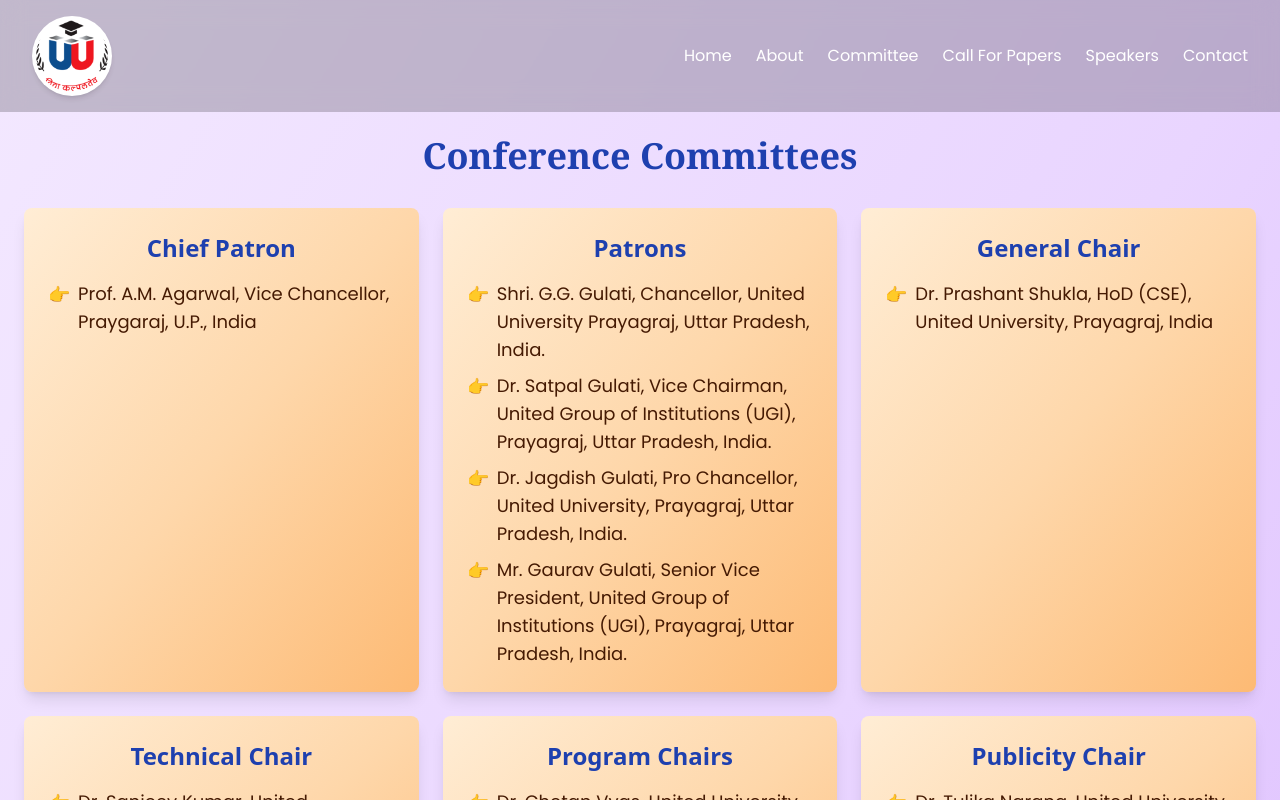
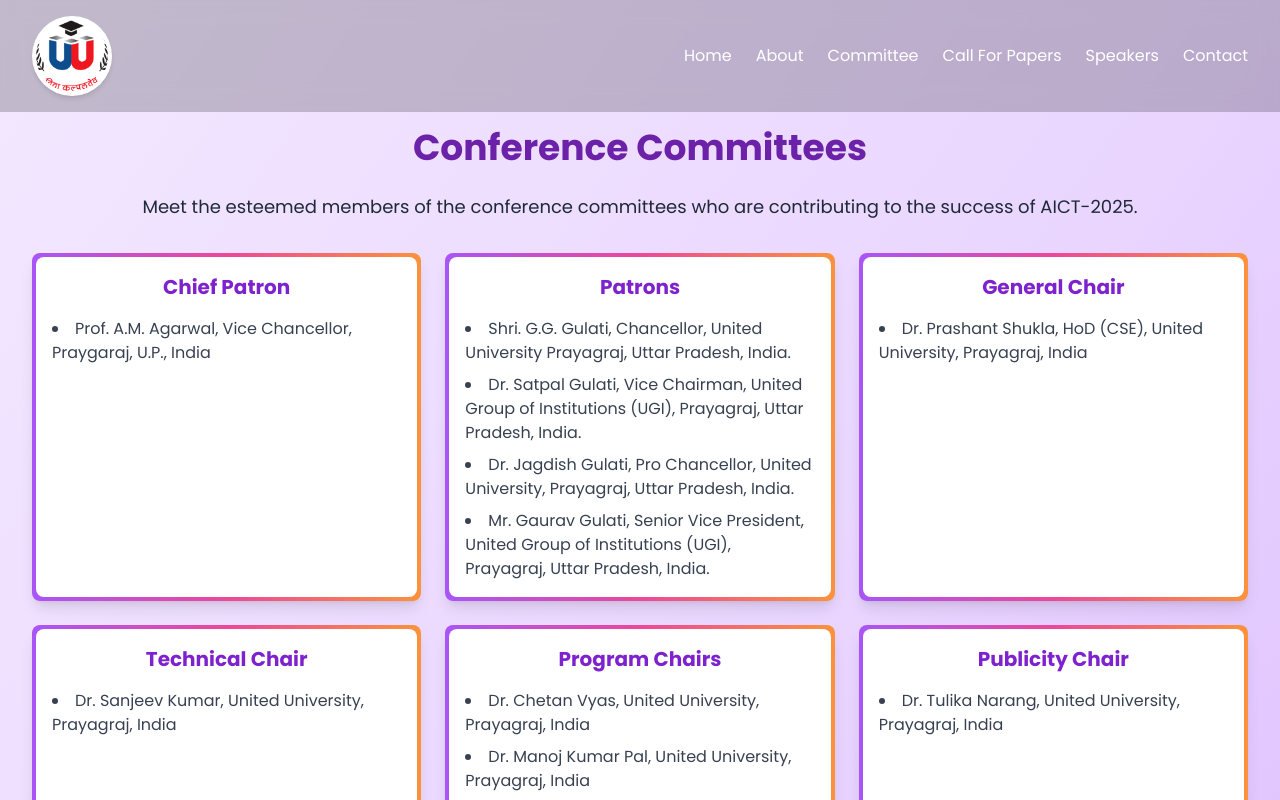
Before and after one commit to manishshukla00/conference, a React (Create React App) app: page /committee-member in a window 1280 px wide. Shown: the top 800 px of the page. Built offline with nearby package versions, Linux system fonts and the light colour scheme.

Commit message:
UI fixes

```diff
--- a/src/pages/About.jsx
+++ b/src/pages/About.jsx
@@ -15,31 +15,39 @@
           technology.
         </p>
 
+        {/* Cards Section */}
         <div className="grid grid-cols-1 md:grid-cols-2 gap-8">
           {/* Section 1 */}
-          <div className="bg-white rounded-lg shadow-lg p-6 flex flex-col items-center">
-            <h2 className="text-2xl font-bold text-purple-700 mb-4">
-              Our Mission
-            </h2>
-            <p className="text-gray-700 text-justify">
-              Our mission is to provide a platform for researchers and
-              professionals to present their innovative ideas and solutions to
-              real-world challenges in computing, communication, and technology.
-            </p>
+          <div className="bg-gradient-to-r from-purple-500 via-pink-500 to-orange-400 p-1 rounded-lg shadow-lg hover:scale-105 transition-transform">
+            <div className="bg-white rounded-lg p-6 flex flex-col items-center">
+              <h2 className="text-2xl font-bold text-purple-700 mb-4">
+                Our Mission
+              </h2>
+              <p className="text-gray-700 text-justify">
+                Our mission is to provide a platform for researchers and
+                professionals to present their innovative ideas and solutions to
+                real-world challenges in computing, communication, and
+                technology.
+              </p>
+            </div>
           </div>
 
           {/* Section 2 */}
-          <div className="bg-white rounded-lg shadow-lg p-6 flex flex-col items-center">
-            <h2 className="text-2xl font-bold text-purple-700 mb-4">
-              Our Vision
-            </h2>
-            <p className="text-gray-700 text-justify">
-              We envision a future where technology drives sustainable
-              development and innovation, creating a better world for everyone.
-            </p>
+          <div className="bg-gradient-to-r from-purple-500 via-pink-500 to-orange-400 p-1 rounded-lg shadow-lg hover:scale-105 transition-transform">
+            <div className="bg-white rounded-lg p-6 flex flex-col items-center">
+              <h2 className="text-2xl font-bold text-purple-700 mb-4">
+                Our Vision
+              </h2>
+              <p className="text-gray-700 text-justify mb-6">
+                We envision a future where technology drives sustainable
+                development and innovation, creating a better world for
+                everyone.
+              </p>
+            </div>
           </div>
         </div>
 
+        {/* Why Attend Section */}
         <div className="mt-12">
           <h2 className="text-3xl font-bold text-purple-800 mb-6 text-center">
             Why Attend ICICCT 2025?
--- a/src/pages/CommitteMember.jsx
+++ b/src/pages/CommitteMember.jsx
@@ -99,32 +99,36 @@
 
 const CommitteMember = () => {
   return (
-    <div className="p-6 bg-gradient-to-br from-purple-100 via-purple-200 to-purple-300">
-      <h1 className="text-4xl font-extrabold text-center mt-20 mb-8 pt-8 text-blue-800 font-serif">
+    <div className="min-h-screen bg-gradient-to-br from-purple-100 via-purple-200 to-purple-300 p-8">
+      <div className="max-w-7xl mx-auto pt-20">
+        <h1 className="text-4xl font-extrabold text-center text-purple-800 mb-6 pt-4">
           Conference Committees
         </h1>
-      <div className="grid grid-cols-1 sm:grid-cols-2 lg:grid-cols-3 gap-6">
+        <p className="text-lg text-gray-800 leading-relaxed mb-8 text-center">
+          Meet the esteemed members of the conference committees who are
+          contributing to the success of AICT-2025.
+        </p>
+
+        {/* Responsive Cards for Committee Members */}
+        <div className="grid grid-cols-1 md:grid-cols-2 lg:grid-cols-3 gap-6">
           {committeeData.map((committee, index) => (
             <div
               key={index}
-            className="bg-gradient-to-br from-orange-100 via-orange-200 to-orange-300 text-blue-800 p-6 rounded-lg shadow-lg transform transition-transform hover:translate-y-2 hover:shadow-2xl"
+              className="bg-gradient-to-r from-purple-500 via-pink-500 to-orange-400 p-1 rounded-lg shadow-lg hover:scale-105 transition-transform"
             >
-            <h2 className="text-2xl font-bold mb-4 text-center font-sans">
+              <div className="bg-white rounded-lg p-4 h-full">
+                <h2 className="text-xl font-bold text-purple-700 mb-4 text-center">
                   {committee.title}
                 </h2>
-            <ul className="space-y-2">
+                <ul className="list-disc list-inside space-y-2 text-gray-700">
                   {committee.members.map((member, idx) => (
-                <li
-                  key={idx}
-                  className="text-lg text-amber-950 font-medium flex items-start"
-                >
-                  <span className="mr-2 font-sans">👉</span>
-                  {member}
-                </li>
+                    <li key={idx}>{member}</li>
                   ))}
                 </ul>
               </div>
+            </div>
           ))}
+        </div>
       </div>
     </div>
   );
```
Lines whose indentation alone changed are shown as unchanged.
